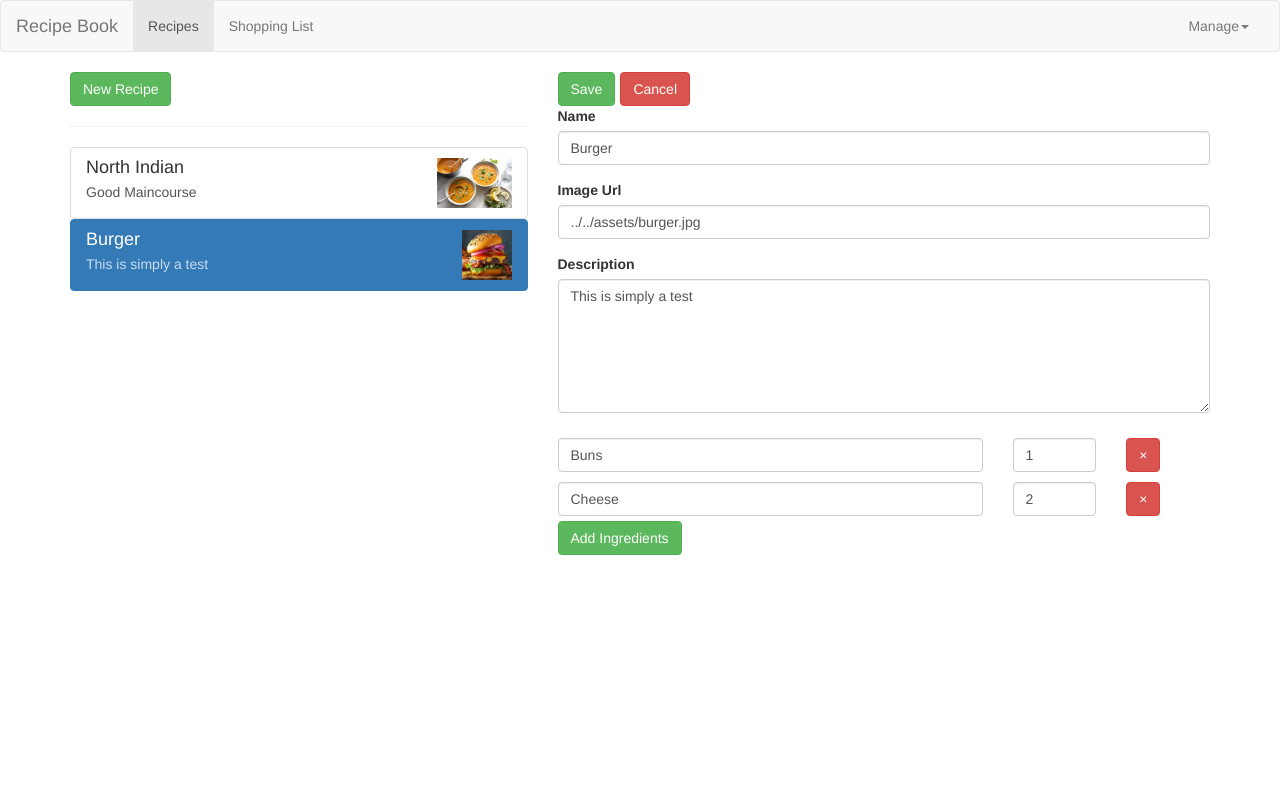
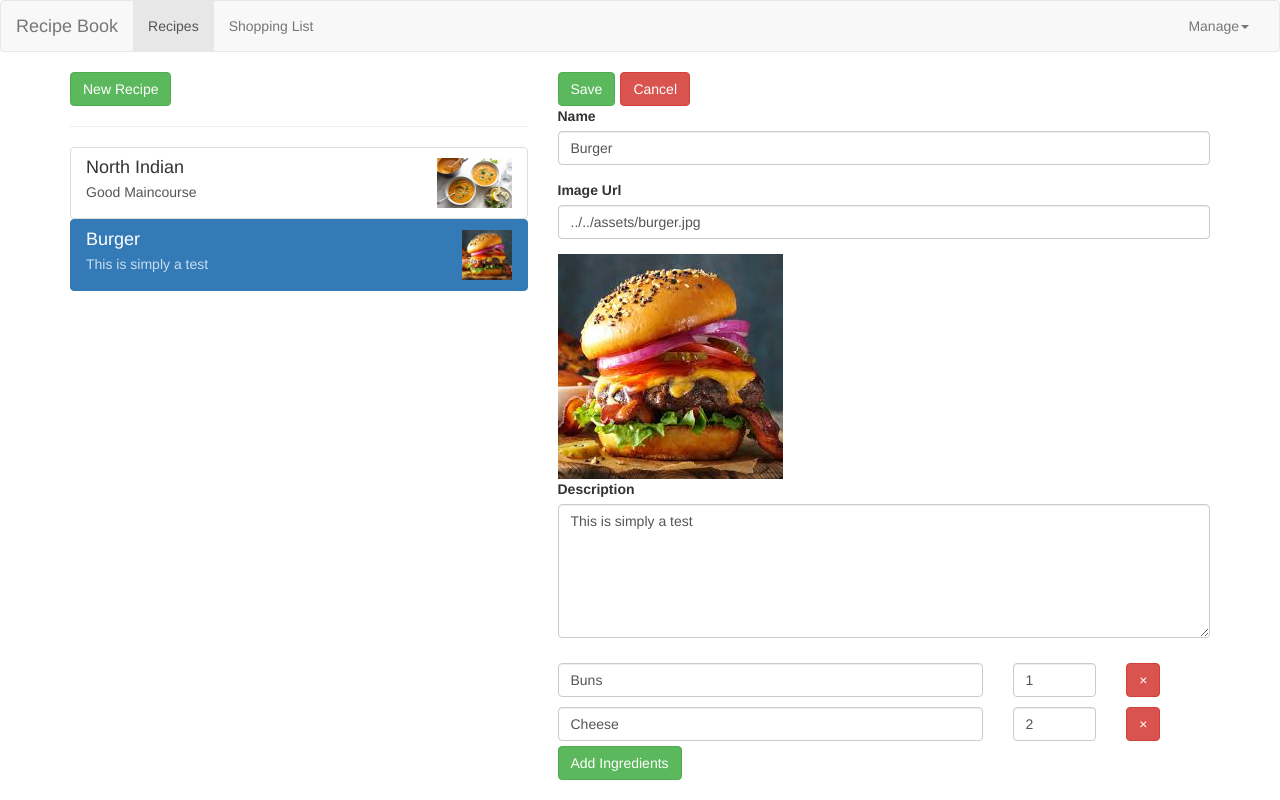
Before and after one commit to Sundarm-Soni/Foodie, an Angular app: page /recipes/1/edit in a window 1280 px wide. Built offline with nearby package versions, Linux system fonts and the light colour scheme.

Commit message:
Covered till Forms

```diff
--- a/src/app/recipes/recipe-edit/recipe-edit.component.html
+++ b/src/app/recipes/recipe-edit/recipe-edit.component.html
@@ -19,11 +19,15 @@
                 <div class="col-xs-12">
                     <div class="form-group">
                         <label for="imagePath">Image Url</label>
-                        <input type="text" id="imagePath" formControlName = "imagePath" class="form-control">
+                        <input type="text" id="imagePath" formControlName = "imagePath" class="form-control" #imagePath>
                     </div>
                 </div>
             </div>
-
+                <div class="row">
+                    <div class="col-xs-12">
+                        <img [src]="imagePath.value" alt="" class="img-responsive">
+                    </div>
+                </div>
                 <div class="row">
                 <div class="col-xs-12">
                     <div class="form-group">
```
